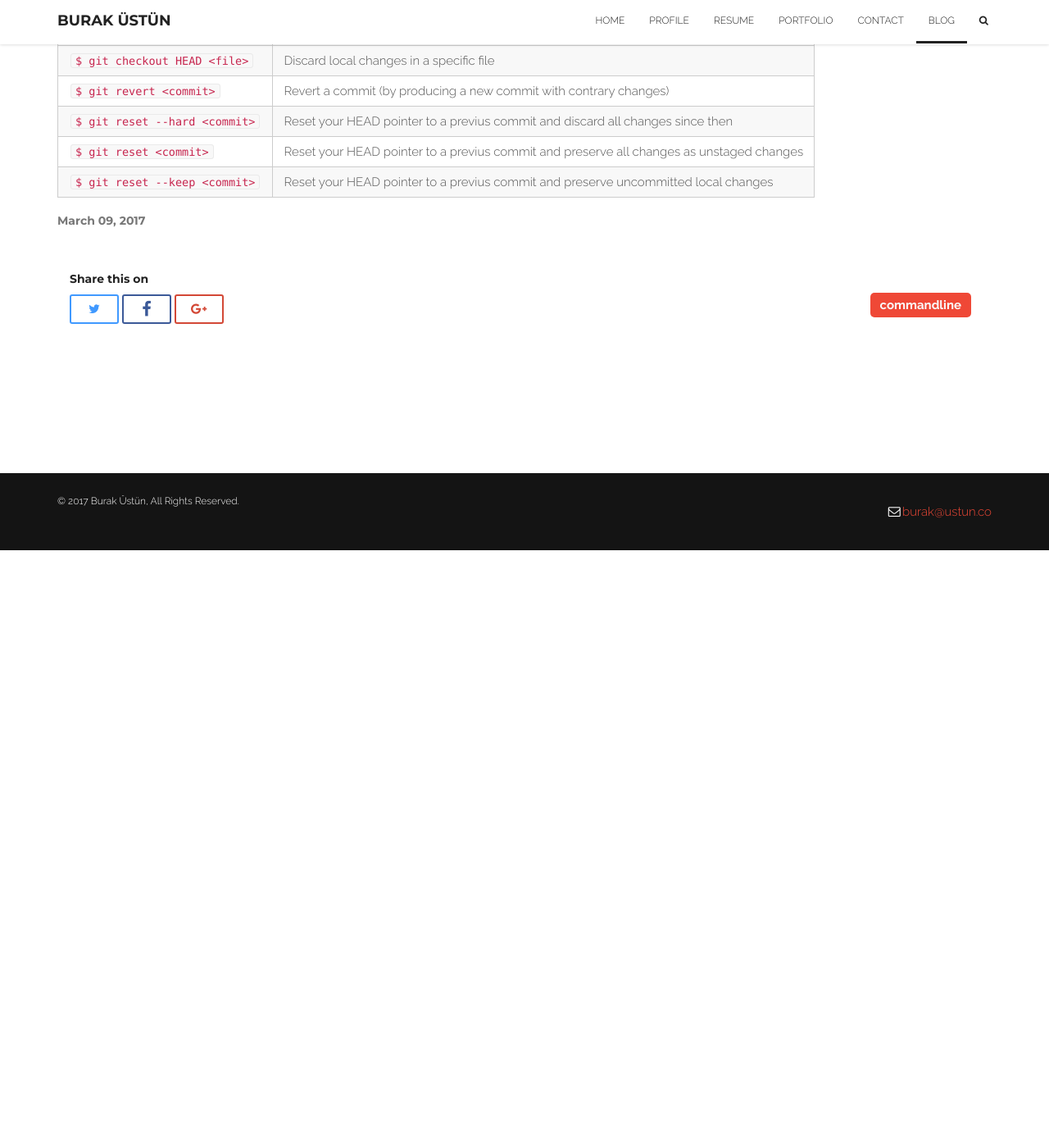
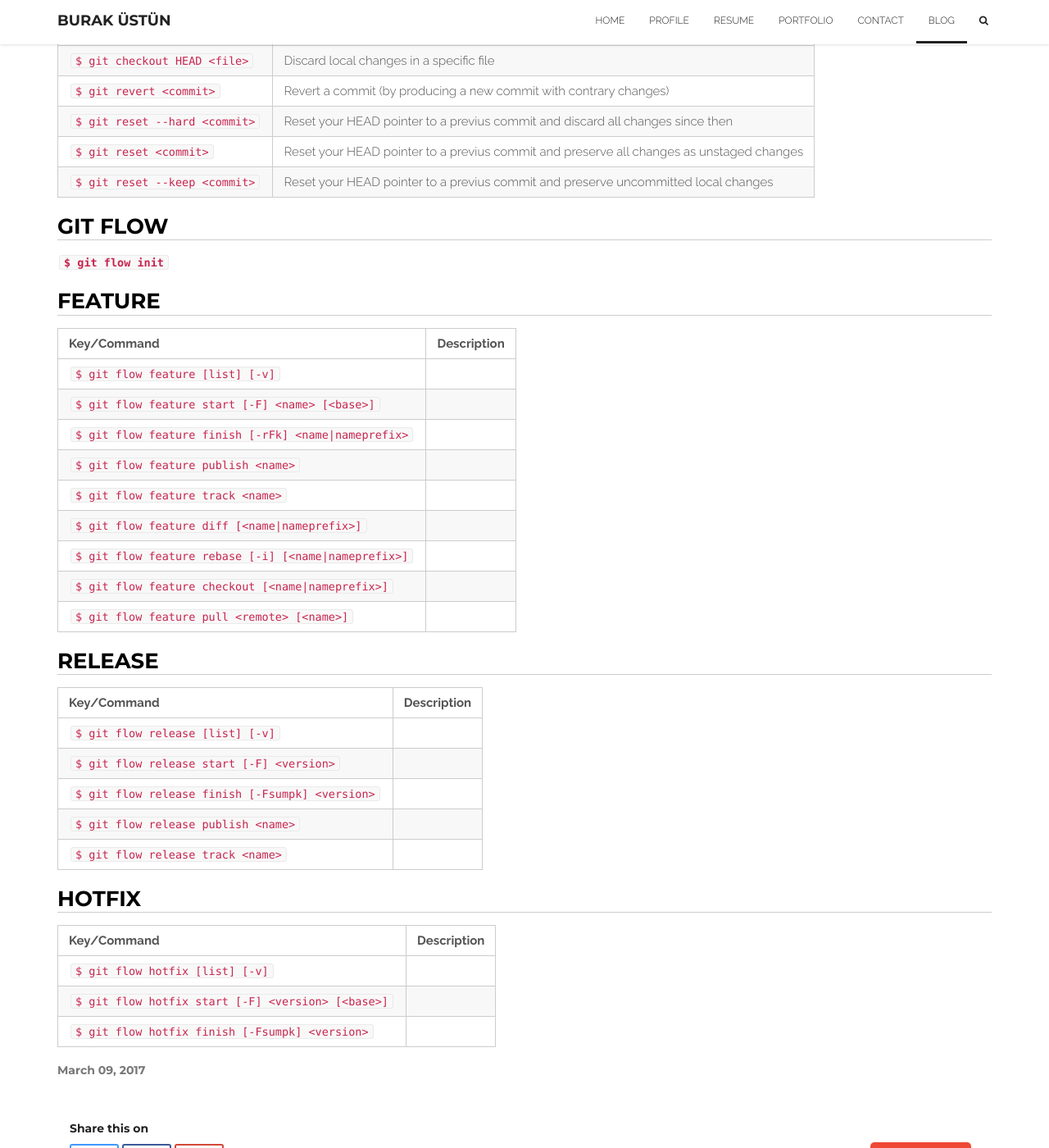
Before and after one commit to buracules/buracules.github.io, a Jekyll site: the page built from _posts/2017-02-19-git-cheatsheet.md, in a window 1280 px wide and 1400 px high, scrolled down 2208 px. Shown: the whole window at 82% size. Built offline with Jekyll 4.4.1, drawn with Linux system fonts in a browser that asks for light colours; comment, search, counter and statistics services are not loaded; before the commit the page ends 2879 px from its top, so only the background shows below that.

Commit message:
Update Git Cheatsheet

```diff
--- a/_posts/2017-02-19-git-cheatsheet.md
+++ b/_posts/2017-02-19-git-cheatsheet.md
@@ -87,3 +87,40 @@ tags: [commandline]
 | `$ git reset --hard <commit>` | Reset your HEAD pointer to a previus commit and discard all changes since then |
 | `$ git reset <commit>` | Reset your HEAD pointer to a previus commit and preserve all changes as unstaged changes |
 | `$ git reset --keep <commit>` |Reset your HEAD pointer to a previus commit and preserve uncommitted local changes |
+
+
+## GIT FLOW
+
+`$ git flow init`
+
+## FEATURE
+
+| Key/Command | Description |
+| ----------- | ----------- |
+| `$ git flow feature [list] [-v]` | |
+| `$ git flow feature start [-F] <name> [<base>]` | |
+| `$ git flow feature finish [-rFk] <name|nameprefix>` | |
+| `$ git flow feature publish <name>` | |
+| `$ git flow feature track <name>` | |
+| `$ git flow feature diff [<name|nameprefix>]` |  |
+| `$ git flow feature rebase [-i] [<name|nameprefix>]` ||
+| `$ git flow feature checkout [<name|nameprefix>]` ||
+| `$ git flow feature pull <remote> [<name>]` ||
+
+## RELEASE
+
+| Key/Command | Description |
+| ----------- | ----------- |
+| `$ git flow release [list] [-v]` | |
+| `$ git flow release start [-F] <version>` | |
+| `$ git flow release finish [-Fsumpk] <version>` | |
+| `$ git flow release publish <name>` | |
+| `$ git flow release track <name>` | |
+
+## HOTFIX
+
+| Key/Command | Description |
+| ----------- | ----------- |
+| `$ git flow hotfix [list] [-v]` | |
+| `$ git flow hotfix start [-F] <version> [<base>]` | |
+| `$ git flow hotfix finish [-Fsumpk] <version>` | |
```
Also changed, not shown: 1 other file.
